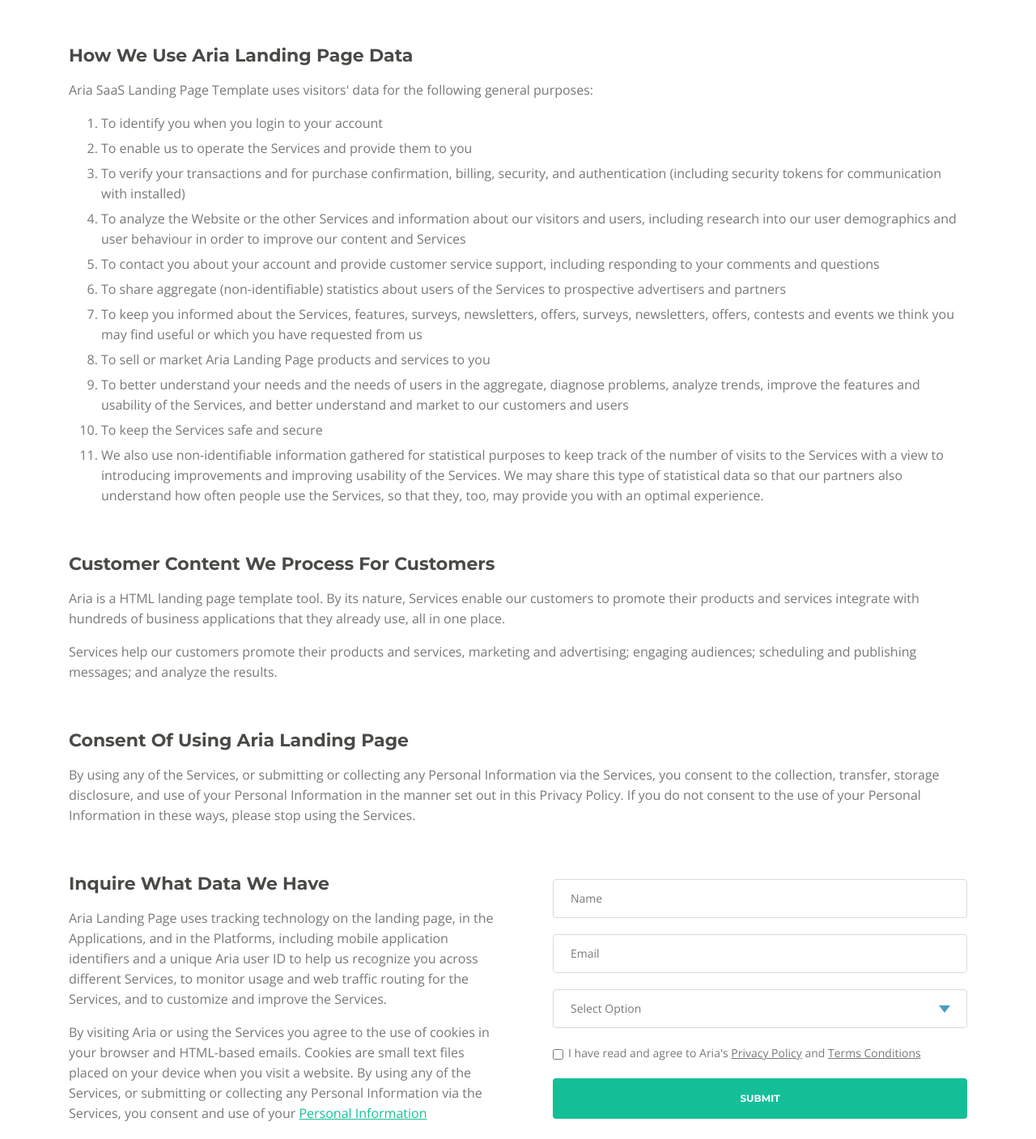
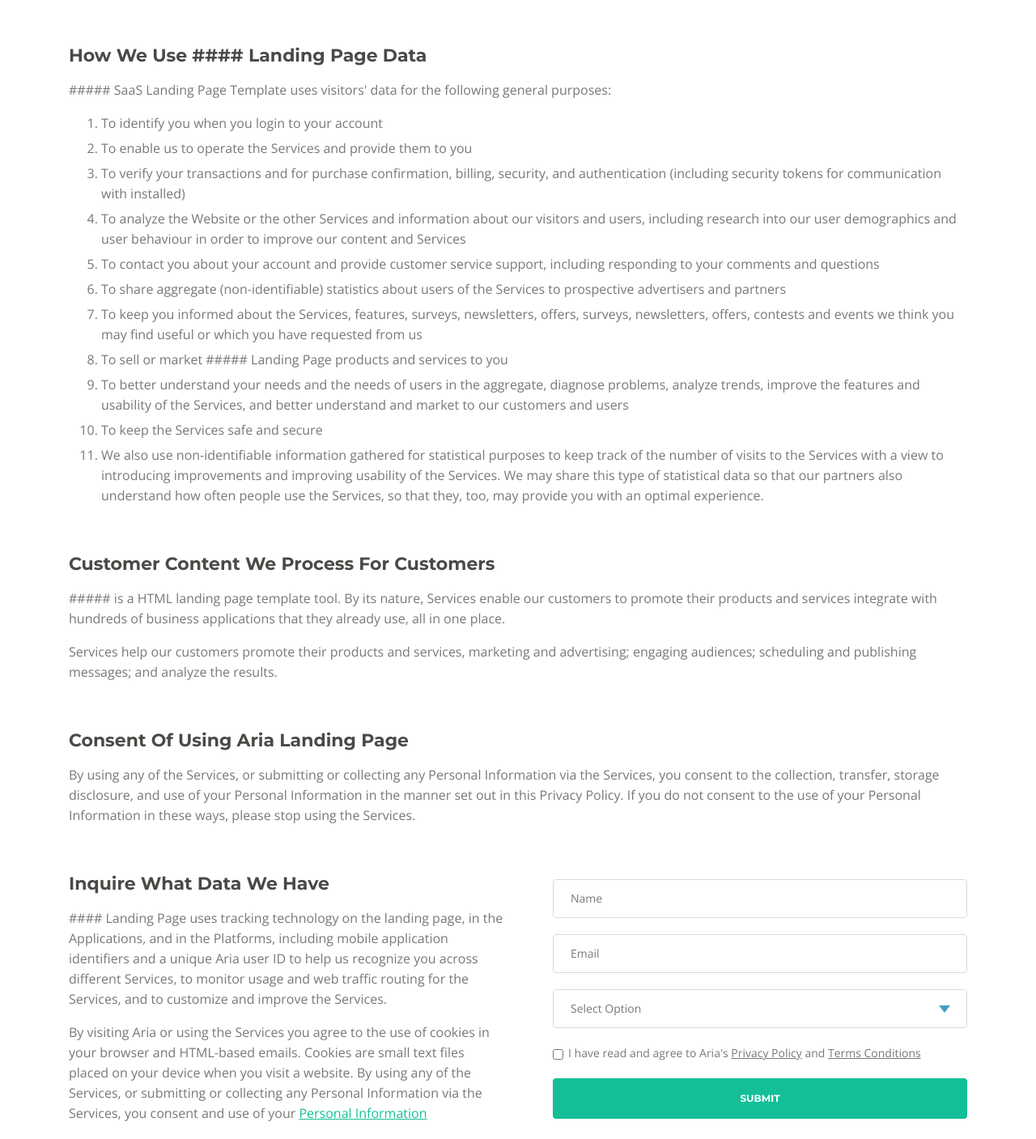
Before and after one commit to it21044236/Tourism, a plain HTML site: page privacy-policy.html in a window 1280 px wide. Shown: the part 1089-2496 px from the top of the page at 81% size. Drawn offline with nearby package versions, Linux system fonts and the light colour scheme.

Commit message:
Update privacy-policy.html

```diff
--- a/privacy-policy.html
+++ b/privacy-policy.html
@@ -203,8 +203,8 @@
                     </div> <!-- end of text-container-->
 
                     <div class="text-container">
-                        <h3>How We Use Aria Landing Page Data</h3>
-                        <p>Aria SaaS Landing Page Template uses visitors' data for the following general purposes:</p>
+                        <h3>How We Use #### Landing Page Data</h3>
+                        <p>##### SaaS Landing Page Template uses visitors' data for the following general purposes:</p>
                         <ol class="li-space-lg">
                             <li>To identify you when you login to your account</li>
                             <li>To enable us to operate the Services and provide them to you</li>
@@ -213,7 +213,7 @@
                             <li>To contact you about your account and provide customer service support, including responding to your comments and questions</li>
                             <li>To share aggregate (non-identifiable) statistics about users of the Services to prospective advertisers and partners</li>
                             <li>To keep you informed about the Services, features, surveys, newsletters, offers, surveys, newsletters, offers, contests and events we think you may find useful or which you have requested from us</li>
-                            <li>To sell or market Aria Landing Page products and services to you</li>
+                            <li>To sell or market ##### Landing Page products and services to you</li>
                             <li>To better understand your needs and the needs of users in the aggregate, diagnose problems, analyze trends, improve the features and usability of the Services, and better understand and market to our customers and users</li>
                             <li>To keep the Services safe and secure</li>
                             <li>We also use non-identifiable information gathered for statistical purposes to keep track of the number of visits to the Services with a view to introducing improvements and improving usability of the Services. We may share this type of statistical data so that our partners also understand how often people use the Services, so that they, too, may provide you with an optimal experience.</li>
@@ -222,7 +222,7 @@
 
                     <div class="text-container">
                         <h3>Customer Content We Process For Customers</h3>
-                        <p>Aria is a HTML landing page template tool. By its nature, Services enable our customers to promote their products and services integrate with hundreds of business applications that they already use, all in one place.</p>
+                        <p>##### is a HTML landing page template tool. By its nature, Services enable our customers to promote their products and services integrate with hundreds of business applications that they already use, all in one place.</p>
                         <p>Services help our customers promote their products and services, marketing and advertising; engaging audiences; scheduling and publishing messages; and analyze the results.</p>
                     </div> <!-- end of text container -->
 
@@ -235,7 +235,7 @@
                         <div class="col-md-6">
                             <div class="text-container last">
                                 <h3>Inquire What Data We Have</h3>
-                                <p>Aria Landing Page uses tracking technology on the landing page, in the Applications, and in the Platforms, including mobile application identifiers and a unique Aria user ID to help us recognize you across different Services, to monitor usage and web traffic routing for the Services, and to customize and improve the Services.</p>
+                                <p>#### Landing Page uses tracking technology on the landing page, in the Applications, and in the Platforms, including mobile application identifiers and a unique Aria user ID to help us recognize you across different Services, to monitor usage and web traffic routing for the Services, and to customize and improve the Services.</p>
                                 <p> By visiting Aria or using the Services you agree to the use of cookies in your browser and HTML-based emails. Cookies are small text files placed on your device when you visit a website. By using any of the Services, or submitting or collecting any Personal Information via the Services, you consent and use of your <a class="green" href="#your-link">Personal Information</a></p>
                             </div> <!-- end of text container -->
                         </div> <!-- end of col-->
```
